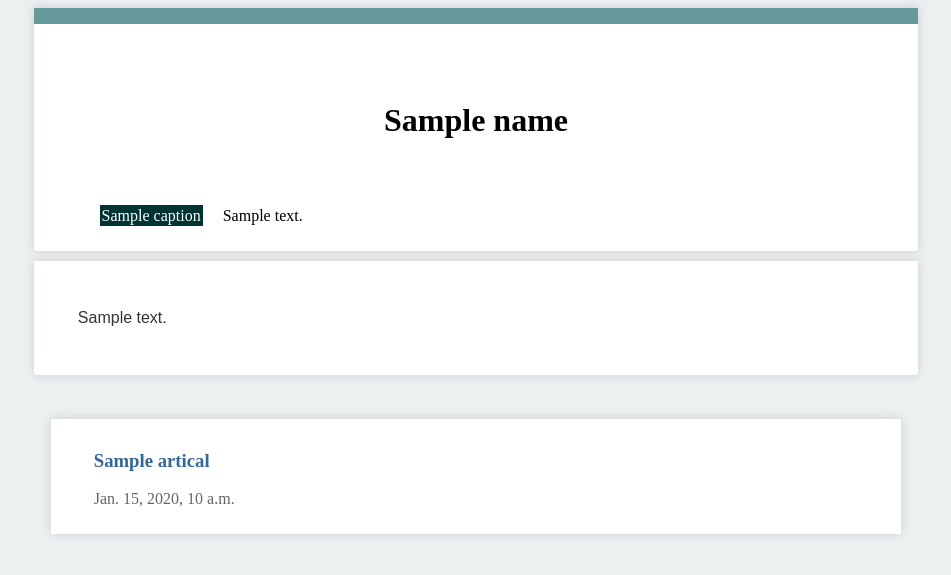
After one commit to owlsome2501/some2501, a Django app: template templates/blog/author.html in a window 1280 px wide. The commit adds this page. Shown: the top 575 px of the page, without its empty margins (164-1115 px from the left). Run offline with Django 3.2, Linux system fonts and the light colour scheme; the template is opened without the code that fills it: most values are stand-ins (such as "Sample title", 1, 10 or a date in 2020).

Commit message:
add author home page templates

```diff
--- a/static/blog/main.css
+++ b/static/blog/main.css
@@ -20,17 +20,35 @@ h1, h2, h3, h4, h5, h6 {
     padding:10px 5% 10px 5%;
     margin: 10px 0 10px 0;
 }
-.title_index_item .text{
+.title {
     color:#336699;
 }
-.title_index_item p{
-    color:#333;
+.pub_time {
+    color:#666666;
+    margin-right: 2%;
 }
-.artical {
+.update_time {
+    color:#3399CC;
+    margin-right: 2%;
+}
+.author {
+    text-decoration:none;
+    font-family: serif;
+    color:black;
+    margin-right: 2%;
+    /* padding-left: 8px; */
+    /* border-left: 8px solid; */
+}
+.artical ,
+.me {
     margin-left: 15%;
     margin-right: 15%;
 }
-.title {
+.me .artical_list{
+    margin-left: 2%;
+    margin-right: 2%;
+}
+.title_bar {
     font-family: sans-serif;
     font-size: 16px;
     color: #333;
@@ -44,7 +62,30 @@ h1, h2, h3, h4, h5, h6 {
     box-shadow: 0px 0px 10px #ccc;
     border-radius: 0 0 3px 3px;
 }
-.title .text {
+.author_info {
+    background:#fff;
+    box-shadow: 0px 0px 10px #ccc;
+    border-radius: 0 0 3px 3px;
+    padding: 10px 10px 10px 10px;
+    border-top: 1em solid #669999;
+}
+.name {
+    text-align:center;
+    margin-top: 2em;
+    margin-bottom: 2em;
+}
+.info {
+    list-style:none;
+}
+.info .caption{
+    margin-left: 1em;
+    margin-right:1em;
+    padding: 2px;
+    background:#003333;
+    color:#fff;
+}
+
+.title_bar .title{
     margin-top: 1em;
     margin-bottom: 16px;
     font-weight: bold;
@@ -53,6 +94,7 @@ h1, h2, h3, h4, h5, h6 {
 }
 @media (max-width: 600px) {
     .artical,
+    .me,
     .artical_list {
         margin: 2% 2% 2% 2%;
         /* display: table-cell; */
--- a/static/blog/markdown.css
+++ b/static/blog/markdown.css
@@ -15,7 +15,7 @@
     color: #333;
     line-height: 1.6;
     word-wrap: break-word;
-    padding: 2% 5% 5% 5%;
+    padding: 5% 5% 5% 5%;
     margin-top: 10px;
     margin-bottom: 5%;
     background: #fff;
--- /dev/null
+++ b/templates/blog/author.html
@@ -0,0 +1,49 @@
+{% load static %}
+<!DOCTYPE html>
+<html>
+    <head>
+        <meta charset="UTF-8">
+        <meta name="viewport" content="width=device-width">
+        <link rel="stylesheet" type="text/css" href="{% static 'blog/main.css' %}">
+        <link rel="stylesheet" type="text/css" href="{% static 'blog/markdown.css' %}">
+        <title>{{name}}</title>
+    </head>
+    <body>
+        <div class="me">
+            <div class="author_info">
+                <h1 class="name">
+                    {{name}}
+                </h1>
+                {% if info_list %}
+                    <ul>
+                    {% for info in info_list %}
+                        <li class="info">
+                            <span class="caption">{{info.caption}}</span>
+                            <span class="detail">{{info.detail}}</span>
+                        </li>
+                    {% endfor %}
+                    </ul>
+                {% endif %}
+            </div>
+            <div class="markdown"> {{ description|safe}}</div>
+            <div class="artical_list">
+                {% if articals %}
+                    {% for artical in articals %}
+                    <a class="title_index_item" href="{% url 'blog:artical' artical.author.name artical.file_name|slice:":-3" %}">
+                        <h3 class="title">
+                            {{ artical.title }}
+                        </h3>
+                        <p class="pub_time"> {{ artical.pub_time }} </p>
+                    </a>
+                    {% endfor %}
+                {% else %}
+                    <a class="title_index_item">
+                        <h1 class="text">
+                            No artical
+                        </h1>
+                    </a>
+                {% endif %}
+            </div>
+        </div>
+    </body>
+</html>
```
Also changed, not shown: templates/blog/artical.html (+15 -7 lines), templates/blog/index.html (+17 -4 lines), views.py (+14 -2 lines).
